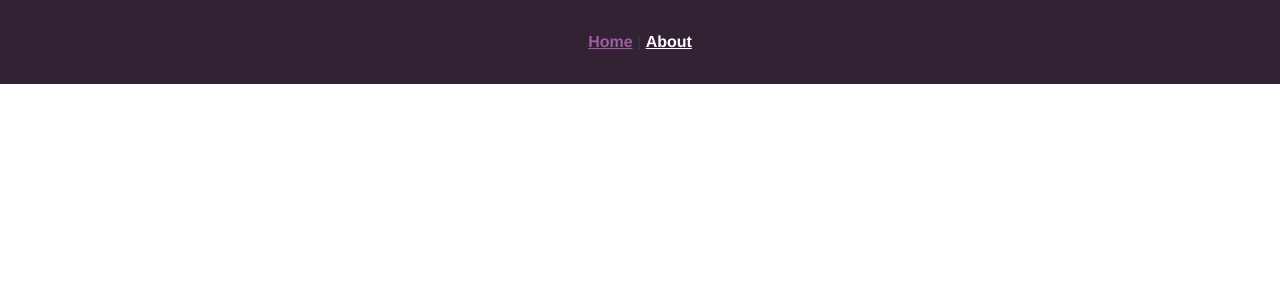
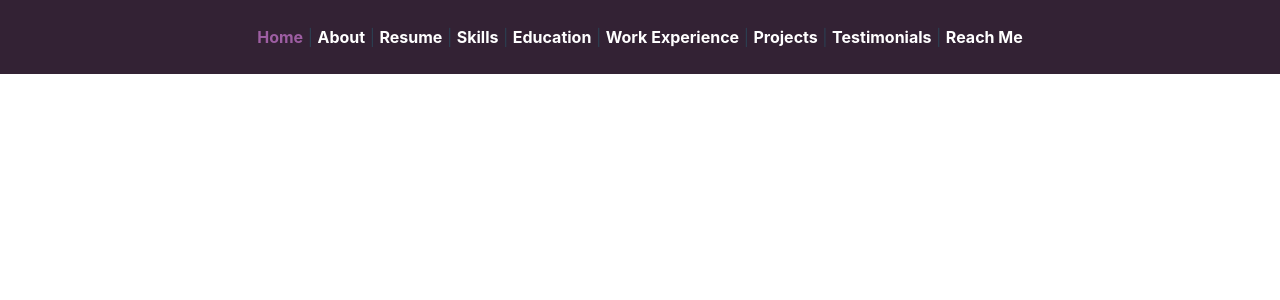
Before and after one commit to RichtersHotline/VuePortTraining, a Vue app: page / in a window 1280 px wide. Shown: the top 300 px of the page. Built offline with nearby package versions, Linux system fonts and the light colour scheme; the HTML template or start-up script is replaced by a standard one.

Commit message:
navbar styling

```diff
--- a/src/App.vue
+++ b/src/App.vue
@@ -1,16 +1,32 @@
 <template>
   <nav>
     <router-link to="/">Home</router-link> |
-    <router-link to="/about">About</router-link>
+    <router-link to="/about">About</router-link> |
+    <router-link to="/about">Resume</router-link> |
+    <router-link to="/about">Skills</router-link> |
+    <router-link to="/about">Education</router-link> |
+    <router-link to="/about">Work Experience</router-link> |
+    <router-link to="/about">Projects</router-link> |
+    <router-link to="/about">Testimonials</router-link> |
+    <router-link to="/about">Reach Me</router-link>
+
+
+
+
+
+
   </nav>
   <router-view/>
 </template>
 
 <style>
+
+template {
+
+
+}
 #app {
-  font-family: Avenir, Helvetica, Arial, sans-serif;
-  -webkit-font-smoothing: antialiased;
-  -moz-osx-font-smoothing: grayscale;
+
   text-align: center;
   color: #2c3e50;
   background-color:#332234;
@@ -18,12 +34,23 @@
 }
 
 nav {
-  padding: 30px;
+  padding: 25px;
+  font-family: "Inter", sans-serif;
+
+
+
+}
+nav a:hover {
+  color:#9d5ea2;
+  text-decoration: underline;
+
+
 }
 
 nav a {
   font-weight: bold;
   color: white;
+  text-decoration:none;
 }
 
 nav a.router-link-exact-active {
```
